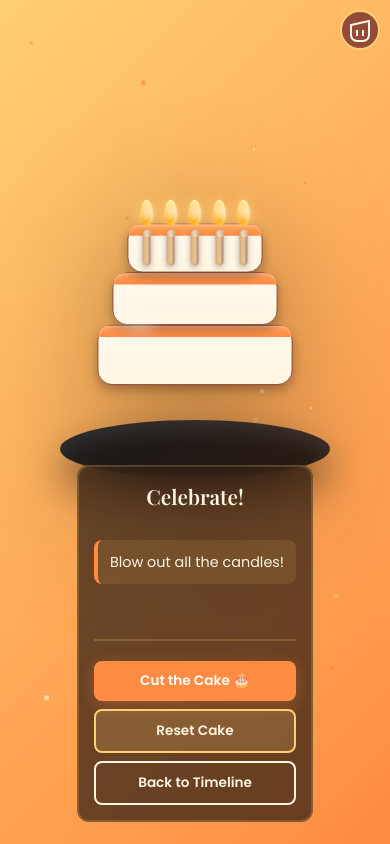
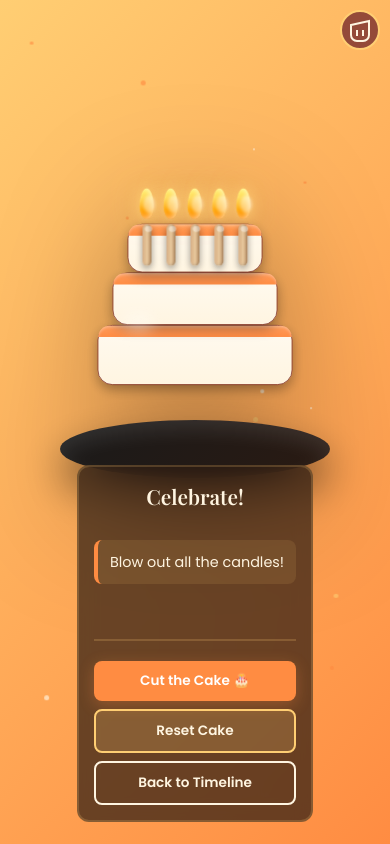
Before and after one commit to chintan-singal/hbddad, a plain HTML site: page cake.html in a window 390 px wide. Drawn offline with nearby package versions, Linux system fonts and the light colour scheme.

Commit message:
Add files via upload

```diff
--- a/cake.css
+++ b/cake.css
@@ -221,15 +221,16 @@ body {
 /* ===== CANDLES ===== */
 .candles-row {
     position: absolute;
-    top: -50px;
+    top: -70px;
     width: 100%;
-    height: 100px;
+    height: 120px;
     display: flex;
     justify-content: space-around;
     align-items: flex-end;
     z-index: 30;
-    padding: 0 15%;
+    padding: 0 10%;
     left: 0;
+    overflow: visible;
 }
 
 .candle-wrapper {
@@ -246,37 +247,39 @@ body {
 }
 
 .candle-stick {
-    width: 14px;
-    height: 60px;
+    width: 16px;
+    height: 70px;
     background: linear-gradient(90deg, #D4A574, #E8C89D, #D4A574);
-    border-radius: 7px;
+    border-radius: 8px;
     box-shadow:
-        inset -2px 0 3px rgba(0, 0, 0, 0.2),
-        0 3px 8px rgba(0, 0, 0, 0.3);
+        inset -2px 0 4px rgba(0, 0, 0, 0.25),
+        inset 2px 0 4px rgba(255, 255, 255, 0.2),
+        0 4px 10px rgba(0, 0, 0, 0.4);
     position: relative;
 }
 
 .candle-stick::before {
     content: '';
     position: absolute;
-    top: 0;
-    left: 2px;
+    top: 2px;
+    left: 3px;
     width: 10px;
-    height: 10px;
-    background: rgba(255, 255, 255, 0.3);
+    height: 8px;
+    background: rgba(255, 255, 255, 0.4);
     border-radius: 50%;
+    filter: blur(1px);
 }
 
 .candle-flame {
-    width: 22px;
-    height: 45px;
-    background: linear-gradient(180deg, #FFEB99, var(--color-golden), #FFA500);
-    border-radius: 50% 50% 50% 50% / 60% 60% 40% 40%;
+    width: 26px;
+    height: 55px;
+    background: linear-gradient(180deg, #FFED4E 0%, #FFDB58 30%, #FFA500 70%, #FF8C00 100%);
+    border-radius: 50% 50% 45% 45% / 60% 60% 40% 40%;
     box-shadow:
-        0 0 15px var(--color-golden),
-        0 0 30px rgba(255, 206, 115, 0.4),
-        inset -2px 0 5px rgba(255, 255, 255, 0.5);
-    margin-bottom: 5px;
+        0 0 18px var(--color-golden),
+        0 0 35px rgba(255, 206, 115, 0.5),
+        inset -3px 0 8px rgba(255, 255, 255, 0.6);
+    margin-bottom: 8px;
     animation: flame-flicker 0.5s ease-in-out infinite;
     transform-origin: bottom center;
     position: relative;
@@ -285,12 +288,12 @@ body {
 .candle-flame::before {
     content: '';
     position: absolute;
-    width: 14px;
-    height: 18px;
-    background: rgba(255, 255, 255, 0.3);
+    width: 16px;
+    height: 22px;
+    background: rgba(255, 255, 255, 0.4);
     border-radius: 50%;
-    top: 8px;
-    left: 4px;
+    top: 10px;
+    left: 5px;
     filter: blur(2px);
 }
 
@@ -712,18 +715,19 @@ body {
     }
 
     .candles-row {
-        top: -50px;
-        padding: 0 5%;
+        top: -65px;
+        padding: 0 8%;
+        height: 110px;
     }
 
     .candle-flame {
-        width: 20px;
-        height: 40px;
+        width: 22px;
+        height: 48px;
     }
 
     .candle-stick {
-        width: 13px;
-        height: 55px;
+        width: 14px;
+        height: 62px;
     }
 
     .right-panel {
@@ -798,18 +802,19 @@ body {
     }
 
     .candles-row {
-        top: -55px;
+        top: -60px;
         padding: 0 8%;
+        height: 105px;
     }
 
     .candle-flame {
-        width: 19px;
-        height: 38px;
+        width: 20px;
+        height: 42px;
     }
 
     .candle-stick {
-        width: 12px;
-        height: 52px;
+        width: 13px;
+        height: 58px;
     }
 
     .right-panel {
@@ -885,6 +890,22 @@ body {
         width: 250px;
         height: 55px;
         bottom: -25px;
+    }
+
+    .candles-row {
+        top: -60px;
+        padding: 0 5%;
+        height: 110px;
+    }
+
+    .candle-flame {
+        width: 17px;
+        height: 38px;
+    }
+
+    .candle-stick {
+        width: 11px;
+        height: 52px;
     }
 
     .right-panel {
@@ -984,19 +1005,19 @@ body {
     }
 
     .candles-row {
-        top: -55px;
+        top: -65px !important;
         padding: 0 5%;
-        height: 110px;
+        height: 120px;
     }
 
     .candle-flame {
-        width: 17px;
-        height: 35px;
+        width: 19px;
+        height: 40px;
     }
 
     .candle-stick {
-        width: 11px;
-        height: 48px;
+        width: 12px;
+        height: 55px;
     }
 
     .right-panel {
```
Also changed, not shown: index.html (+1 -1 lines).
